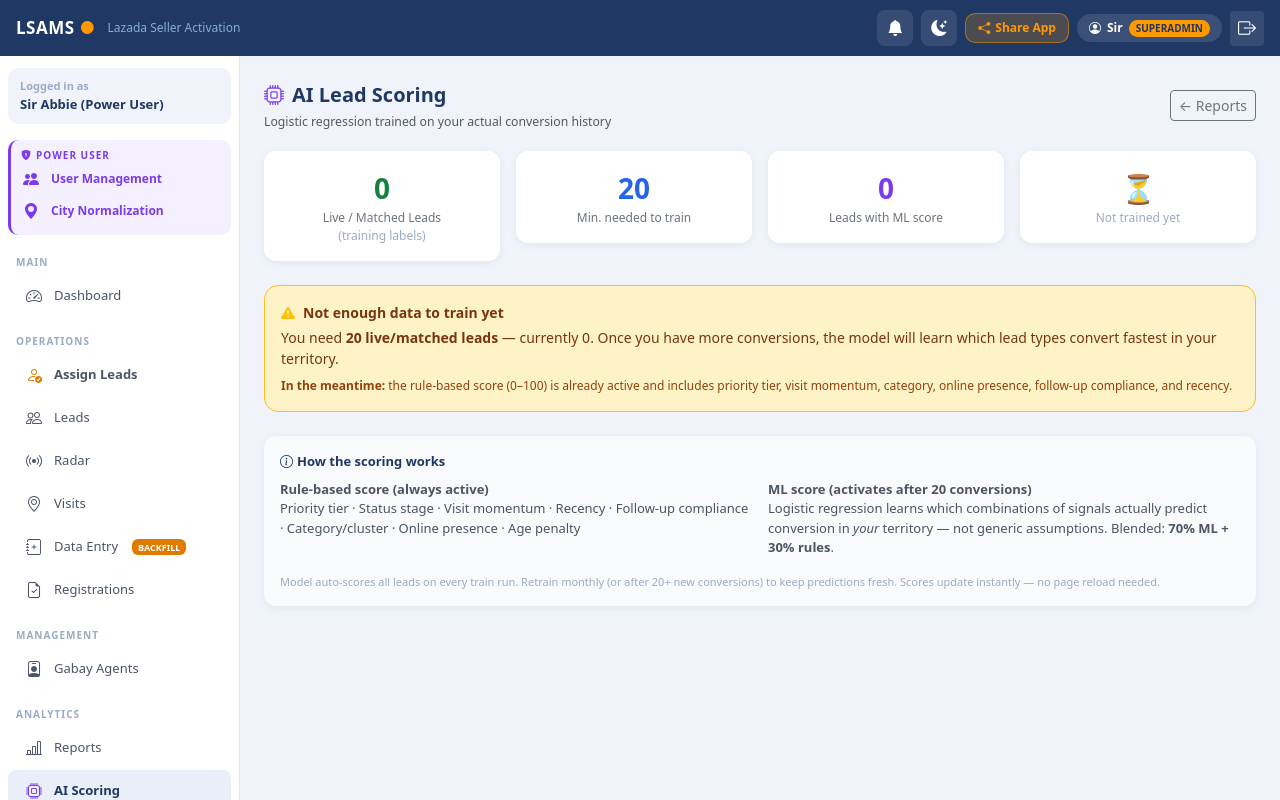
After one commit to AbbieALtria/lsams, a Flask app: page /admin/ml/train in a window 1280 px wide. The commit adds this page. Run offline with Flask 3, Linux system fonts and the light colour scheme; a user stored in the database is signed in; data that the repository does not hold is empty.

Commit message:
Add AI lead scoring: category/city rules + scikit-learn ML scaffold
Rule-based score improvements:
- Category/cluster affinity (+8 pts for FMCG/Beauty/Electronics, +4 for others)
- Online presence bonus (TikTok/Shopee link +3, social media +2)
- Contact info still counted

ML scaffold (logistic regression):
- ml_engine.py: feature extraction, train(), predict_one()
- Trains on live/matched leads as positive class
- Persists ml_score + ml_trained_at on each Lead row
- Falls back to rules-only when < 20 conversions available
- Blends 70% ML + 30% rules when model is active
- /admin/ml/train route with background thread + training history
- MLModelRun table tracks accuracy, AUC, feature importance per run
- AI Scoring nav link under Analytics (supervisor+)
- scikit-learn==1.5.2 + numpy==1.26.4 added to requirements

Co-Authored-By: Claude Sonnet 4.6 <noreply@anthropic.com>

```diff
--- a/app.py
+++ b/app.py
@@ -44,6 +44,21 @@ with app.app_context():
             try:
                 _conn.execute(text(
                     f"ALTER TABLE users ADD COLUMN IF NOT EXISTS {_col} {_type}"
+                ))
+                _conn.commit()
+            except Exception:
+                _conn.rollback()
+
+    # Add ML scoring columns to leads + ml_model_runs table
+    _new_lead_cols = [
+        ("ml_score",       "FLOAT"),
+        ("ml_trained_at",  "TIMESTAMP"),
+    ]
+    with db.engine.connect() as _conn:
+        for _col, _type in _new_lead_cols:
+            try:
+                _conn.execute(text(
+                    f"ALTER TABLE leads ADD COLUMN IF NOT EXISTS {_col} {_type}"
                 ))
                 _conn.commit()
             except Exception:
@@ -2256,6 +2271,59 @@ def import_data():
 
 
 # ─── SUPERADMIN USER MANAGEMENT ──────────────────────────────────────────────
+
+@app.route('/admin/ml/train', methods=['GET', 'POST'])
+@login_required
+def admin_ml_train():
+    if not current_user.is_supervisor:
+        flash('Access denied.', 'danger')
+        return redirect(url_for('dashboard'))
+
+    from models import MLModelRun
+    import threading
+
+    if request.method == 'POST':
+        run = MLModelRun(trained_by=current_user.id, status='pending')
+        db.session.add(run)
+        db.session.commit()
+
+        def _bg_train(run_id, app_ref):
+            import ml_engine
+            ml_engine.train(app_ref, run_id=run_id)
+
+        t = threading.Thread(target=_bg_train, args=(run.id, app), daemon=True)
+        t.start()
+        flash(f'Model training started (Run #{run.id}). Refresh in 30 seconds to see results.', 'info')
+        return redirect(url_for('admin_ml_train'))
+
+    # GET — show history and current model status
+    import json as _json
+    import os as _os
+    runs = MLModelRun.query.order_by(MLModelRun.trained_at.desc()).limit(10).all()
+    latest = next((r for r in runs if r.status == 'success'), None)
+    top_features = []
+    if latest and latest.top_features:
+        try:
+            top_features = _json.loads(latest.top_features)
+        except Exception:
+            pass
+
+    from ml_engine import MODEL_PATH, MIN_POSITIVE
+    model_exists = _os.path.exists(MODEL_PATH)
+
+    live_count = Lead.query.filter(Lead.status.in_(['live', 'matched'])).count()
+    total_scored = Lead.query.filter(Lead.ml_score.isnot(None)).count()
+
+    return render_template('admin/ml_train.html',
+        runs=runs,
+        latest=latest,
+        top_features=top_features,
+        model_exists=model_exists,
+        live_count=live_count,
+        min_positive=MIN_POSITIVE,
+        total_scored=total_scored,
+    )
+
 
 @app.route('/admin/db-status')
 @login_required
--- a/requirements.txt
+++ b/requirements.txt
@@ -11,3 +11,5 @@ gunicorn==23.0.0
 psycopg2-binary==2.9.10
 openai==1.35.0
 anthropic==0.28.0
+scikit-learn==1.5.2
+numpy==1.26.4
--- /dev/null
+++ b/templates/admin/ml_train.html
@@ -0,0 +1,175 @@
+{% extends "base.html" %}
+{% block title %}AI Lead Scoring — Train Model{% endblock %}
+{% block content %}
+
+<div class="page-header d-flex align-items-center justify-content-between flex-wrap gap-2">
+  <div>
+    <div class="page-title"><i class="bi bi-cpu me-2" style="color:#7c3aed"></i>AI Lead Scoring</div>
+    <small class="text-muted">Logistic regression trained on your actual conversion history</small>
+  </div>
+  <a href="{{ url_for('reports') }}" class="btn btn-sm btn-outline-secondary">← Reports</a>
+</div>
+
+<!-- STATUS CARDS -->
+<div class="row g-3 mb-4">
+  <div class="col-6 col-md-3">
+    <div class="card text-center py-3">
+      <div style="font-size:28px;font-weight:900;color:#15803d">{{ live_count }}</div>
+      <div style="font-size:12px;color:#6b7280">Live / Matched Leads<br><span style="color:#9aabc5">(training labels)</span></div>
+    </div>
+  </div>
+  <div class="col-6 col-md-3">
+    <div class="card text-center py-3">
+      <div style="font-size:28px;font-weight:900;color:#2563eb">{{ min_positive }}</div>
+      <div style="font-size:12px;color:#6b7280">Min. needed to train</div>
+    </div>
+  </div>
+  <div class="col-6 col-md-3">
+    <div class="card text-center py-3">
+      <div style="font-size:28px;font-weight:900;color:#7c3aed">{{ total_scored }}</div>
+      <div style="font-size:12px;color:#6b7280">Leads with ML score</div>
+    </div>
+  </div>
+  <div class="col-6 col-md-3">
+    <div class="card text-center py-3">
+      {% if model_exists %}
+      <div style="font-size:28px">✅</div>
+      <div style="font-size:12px;color:#15803d;font-weight:700">Model Active</div>
+      {% else %}
+      <div style="font-size:28px">⏳</div>
+      <div style="font-size:12px;color:#9aabc5">Not trained yet</div>
+      {% endif %}
+    </div>
+  </div>
+</div>
+
+{% if live_count < min_positive %}
+<!-- NOT ENOUGH DATA -->
+<div class="alert" style="background:#fef3c7;border:1.5px solid #fbbf24;border-radius:14px;color:#78350f">
+  <div class="fw-bold mb-1"><i class="bi bi-exclamation-triangle-fill me-2 text-warning"></i>Not enough data to train yet</div>
+  You need <strong>{{ min_positive }} live/matched leads</strong> — currently {{ live_count }}.
+  Once you have more conversions, the model will learn which lead types convert fastest in your territory.<br>
+  <div class="mt-2" style="font-size:12px;color:#92400e">
+    <strong>In the meantime:</strong> the rule-based score (0–100) is already active and includes
+    priority tier, visit momentum, category, online presence, follow-up compliance, and recency.
+  </div>
+</div>
+{% else %}
+<!-- TRAIN BUTTON -->
+<div class="card mb-4" style="border:2px solid #7c3aed22;background:#faf5ff">
+  <div class="card-body">
+    <div class="fw-bold mb-1" style="color:#7c3aed"><i class="bi bi-lightning-charge-fill me-1"></i>Train / Retrain Model</div>
+    <p class="text-muted mb-3" style="font-size:13px">
+      Trains on all {{ live_count }} conversion examples. After training, every lead gets an
+      <strong>ML probability score</strong> blended with the rule-based score (70% ML / 30% rules).
+      Takes about 10–30 seconds.
+    </p>
+    <form method="POST">
+      <button type="submit" class="btn fw-bold px-4"
+              style="background:#7c3aed;color:white"
+              onclick="this.disabled=true;this.innerHTML='⏳ Training…';this.form.submit()">
+        <i class="bi bi-cpu me-2"></i>Start Training
+      </button>
+    </form>
+  </div>
+</div>
+{% endif %}
+
+<!-- FEATURE IMPORTANCE -->
+{% if top_features %}
+<div class="card mb-4">
+  <div class="card-header fw-bold" style="background:#1F3864;color:white">
+    <i class="bi bi-bar-chart-fill me-2"></i>What the Model Learned — Feature Importance
+  </div>
+  <div class="card-body">
+    <div style="font-size:12px;color:#6b7280;margin-bottom:12px">
+      Positive weight = pushes score up (more likely to convert).
+      Negative = pushes score down. Sorted by absolute impact.
+    </div>
+    {% set max_w = top_features[0].weight | abs %}
+    {% for f in top_features %}
+    {% set pct = ((f.weight | abs) / max_w * 100) | int %}
+    {% set color = '#15803d' if f.weight > 0 else '#b91c1c' %}
+    <div class="d-flex align-items-center gap-3 mb-2">
+      <div style="width:160px;font-size:12px;font-weight:600;color:#374151;flex-shrink:0">
+        {{ f.name | replace('_', ' ') | title }}
+      </div>
+      <div style="flex:1;background:#f1f5f9;border-radius:6px;height:16px;overflow:hidden">
+        <div style="width:{{ pct }}%;background:{{ color }};height:100%;border-radius:6px"></div>
+      </div>
+      <div style="width:60px;font-size:12px;font-weight:700;color:{{ color }};text-align:right">
+        {{ '+' if f.weight > 0 else '' }}{{ f.weight }}
+      </div>
+    </div>
+    {% endfor %}
+  </div>
+</div>
+{% endif %}
+
+<!-- TRAINING HISTORY -->
+{% if runs %}
+<div class="card">
+  <div class="card-header fw-bold"><i class="bi bi-clock-history me-2"></i>Training History</div>
+  <div class="table-responsive">
+    <table class="table table-sm mb-0" style="font-size:13px">
+      <thead style="background:#f8fafc">
+        <tr>
+          <th>Run</th><th>Date</th><th>Status</th>
+          <th>Samples</th><th>Live+</th>
+          <th>Accuracy</th><th>AUC</th><th>Notes</th>
+        </tr>
+      </thead>
+      <tbody>
+        {% for r in runs %}
+        <tr>
+          <td class="fw-bold">#{{ r.id }}</td>
+          <td>{{ r.trained_at.strftime('%b %d %H:%M') if r.trained_at else '—' }}</td>
+          <td>
+            {% if r.status == 'success' %}
+              <span class="badge bg-success">✅ Success</span>
+            {% elif r.status == 'insufficient_data' %}
+              <span class="badge bg-warning text-dark">⏳ Not enough data</span>
+            {% elif r.status == 'failed' %}
+              <span class="badge bg-danger">❌ Failed</span>
+            {% else %}
+              <span class="badge bg-secondary">{{ r.status }}</span>
+            {% endif %}
+          </td>
+          <td>{{ r.n_samples or '—' }}</td>
+          <td>{{ r.n_positive or '—' }}</td>
+          <td>{{ '%.1f%%' % (r.accuracy * 100) if r.accuracy else '—' }}</td>
+          <td>{{ '%.2f' % r.roc_auc if r.roc_auc else '—' }}</td>
+          <td style="color:#6b7280">{{ r.notes or '' }}</td>
+        </tr>
+        {% endfor %}
+      </tbody>
+    </table>
+  </div>
+</div>
+{% endif %}
+
+<!-- HOW IT WORKS -->
+<div class="card mt-4" style="background:#f8fafc">
+  <div class="card-body" style="font-size:13px;color:#4b5563">
+    <div class="fw-bold mb-2" style="color:#1F3864"><i class="bi bi-info-circle me-1"></i>How the scoring works</div>
+    <div class="row g-3">
+      <div class="col-md-6">
+        <strong>Rule-based score (always active)</strong><br>
+        Priority tier · Status stage · Visit momentum · Recency ·
+        Follow-up compliance · Category/cluster · Online presence · Age penalty
+      </div>
+      <div class="col-md-6">
+        <strong>ML score (activates after {{ min_positive }} conversions)</strong><br>
+        Logistic regression learns which combinations of signals actually predict
+        conversion in <em>your</em> territory — not generic assumptions.
+        Blended: <strong>70% ML + 30% rules</strong>.
+      </div>
+    </div>
+    <div class="mt-3" style="color:#9aabc5;font-size:11px">
+      Model auto-scores all leads on every train run. Retrain monthly (or after 20+ new conversions)
+      to keep predictions fresh. Scores update instantly — no page reload needed.
+    </div>
+  </div>
+</div>
+
+{% endblock %}
--- a/templates/base.html
+++ b/templates/base.html
@@ -416,6 +416,9 @@
     <i class="bi bi-bar-chart-line"></i> Reports
   </a>
   {% if current_user.is_supervisor %}
+  <a href="{{ url_for('admin_ml_train') }}" class="nav-link {% if request.endpoint == 'admin_ml_train' %}active{% endif %}">
+    <i class="bi bi-cpu" style="color:#7c3aed"></i> AI Scoring
+  </a>
   <a href="{{ url_for('campaigns') }}" class="nav-link {% if 'campaign' in request.endpoint %}active{% endif %}">
     <i class="bi bi-collection"></i> Campaigns
   </a>
```
Also changed, not shown: ml_engine.py (added, +234 -0 lines), models.py (+68 -19 lines).
